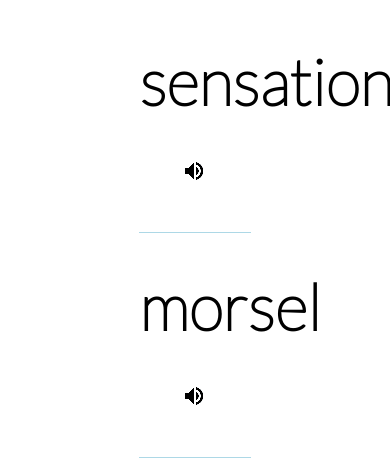
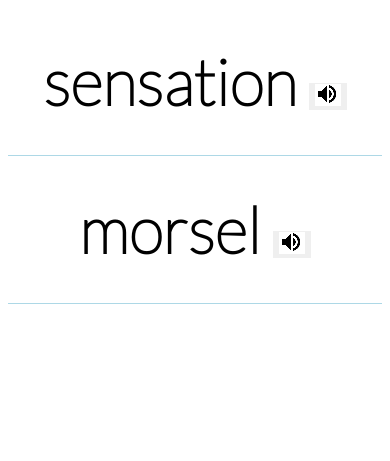
Before and after one commit to juliovquevedo/WordsForBrooke, a plain HTML site: page index.html in a window 390 px wide. Drawn offline with Linux system fonts and the light colour scheme.

Commit message:
added the viewport meta and a media query

```diff
--- a/index.html
+++ b/index.html
@@ -2,6 +2,7 @@
 <html lang="en">
     <head>
         <meta charset="utf-8">
+        <meta name="viewport" content="width=device-width, initial-scale=1.0">
         <title>Spelling words for Brooke</title>
         <link rel="stylesheet" type="text/css" href="style.css">
         <link href="https://fonts.googleapis.com/css?family=Lato:100" rel="stylesheet">
--- a/style.css
+++ b/style.css
@@ -24,5 +24,11 @@ h1 {
 
 button {
     border: none;
-    background-color: inherit;
 }
+
+
+@media only screen and (max-width: 500px) {
+    h1 {
+        width: 100%;
+    }
+}
```
